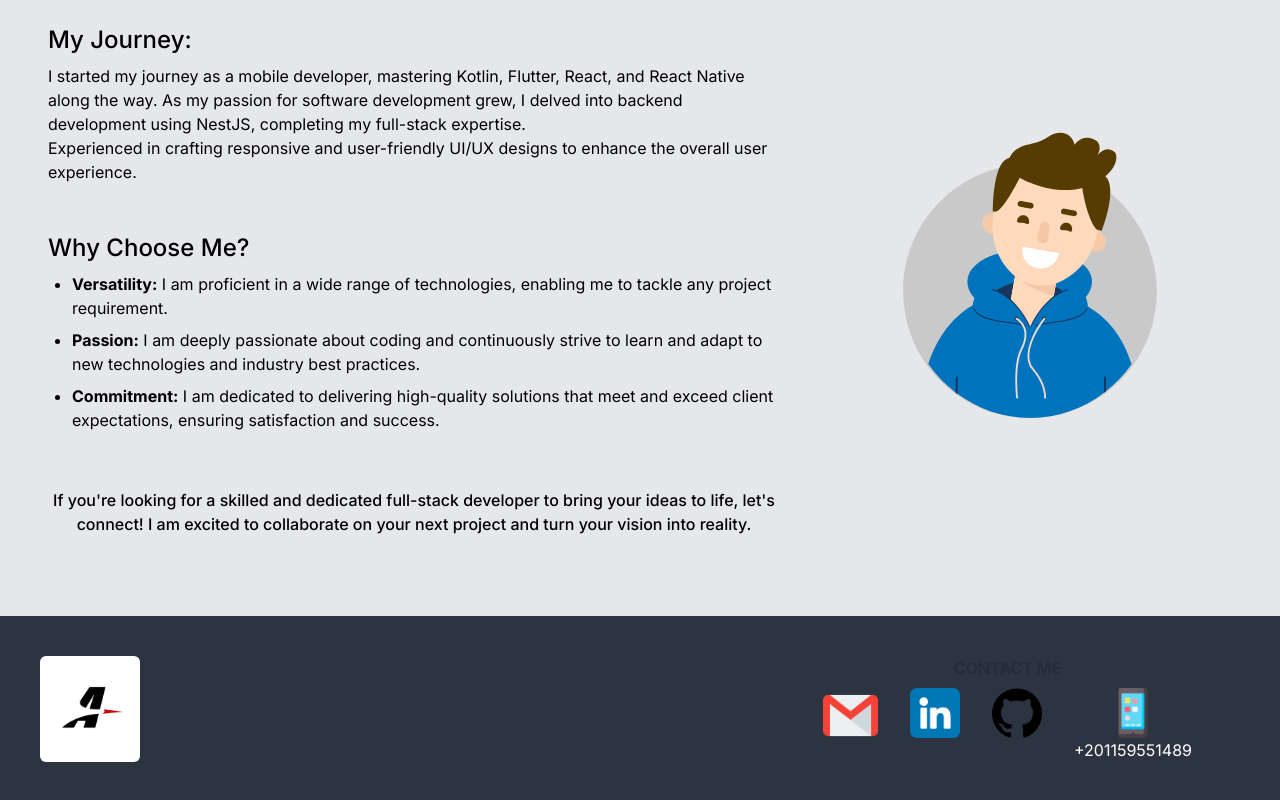
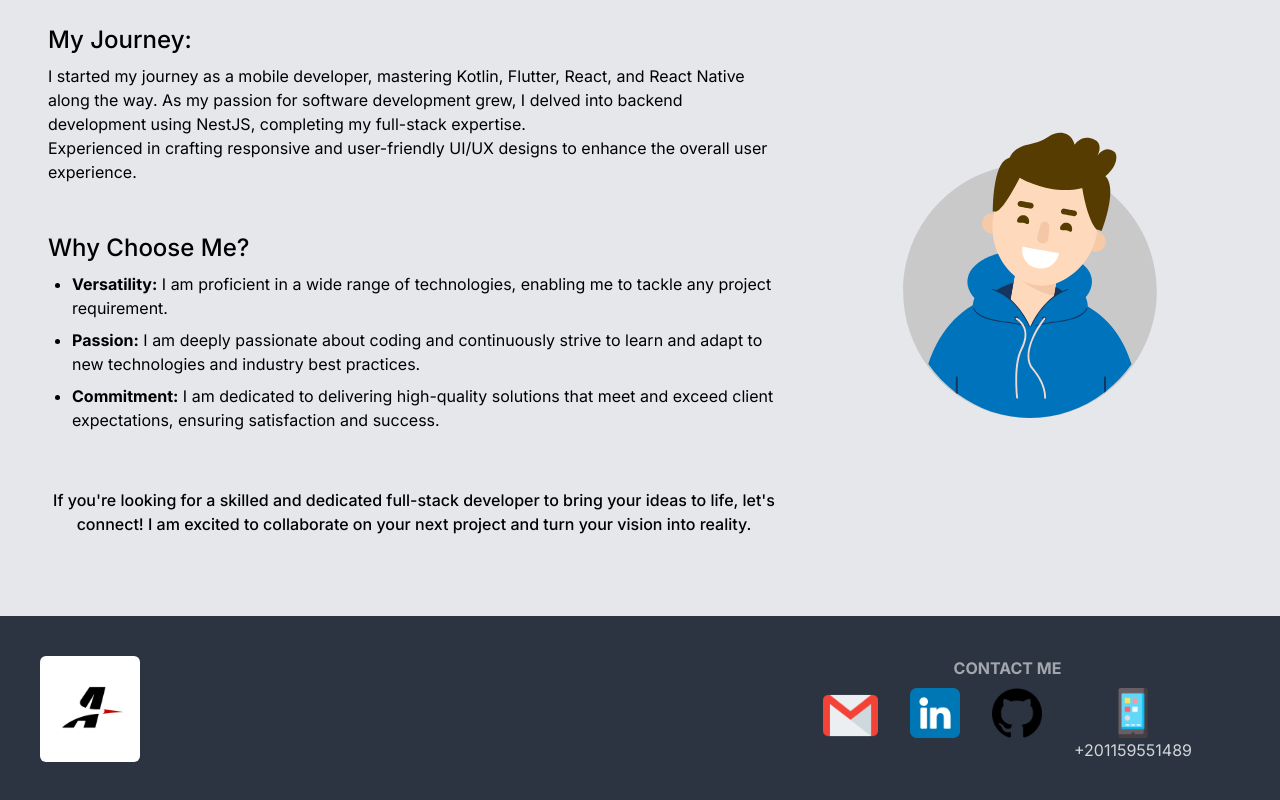
Before and after one commit to faragzz/portfolio, a Next.js app: page / in a window 1280 px wide. Shown: the part 2004-2804 px from the top of the page. Built offline with nearby package versions, Linux system fonts and the light colour scheme.

Commit message:
fixed footer color

```diff
--- a/app/components/footer.tsx
+++ b/app/components/footer.tsx
@@ -17,7 +17,9 @@ export const Footer = (props: Props) => {
         />
 
         <nav className="mr-12">
-          <h6 className="footer-title w-full text-center">contact me</h6>
+          <h6 className="footer-title w-full text-center text-gray-100">
+            contact me
+          </h6>
           <div className="flex gap-8">
             <Link href={"mailto:a.khaled46462@gmail.com"} target="_blank">
               <Image
@@ -54,7 +56,7 @@ export const Footer = (props: Props) => {
                 width={50}
                 height={50}
               />
-              <p className="text-white">+201159551489</p>
+              <p className="text-gray-300">+201159551489</p>
             </div>
           </div>
         </nav>
```
